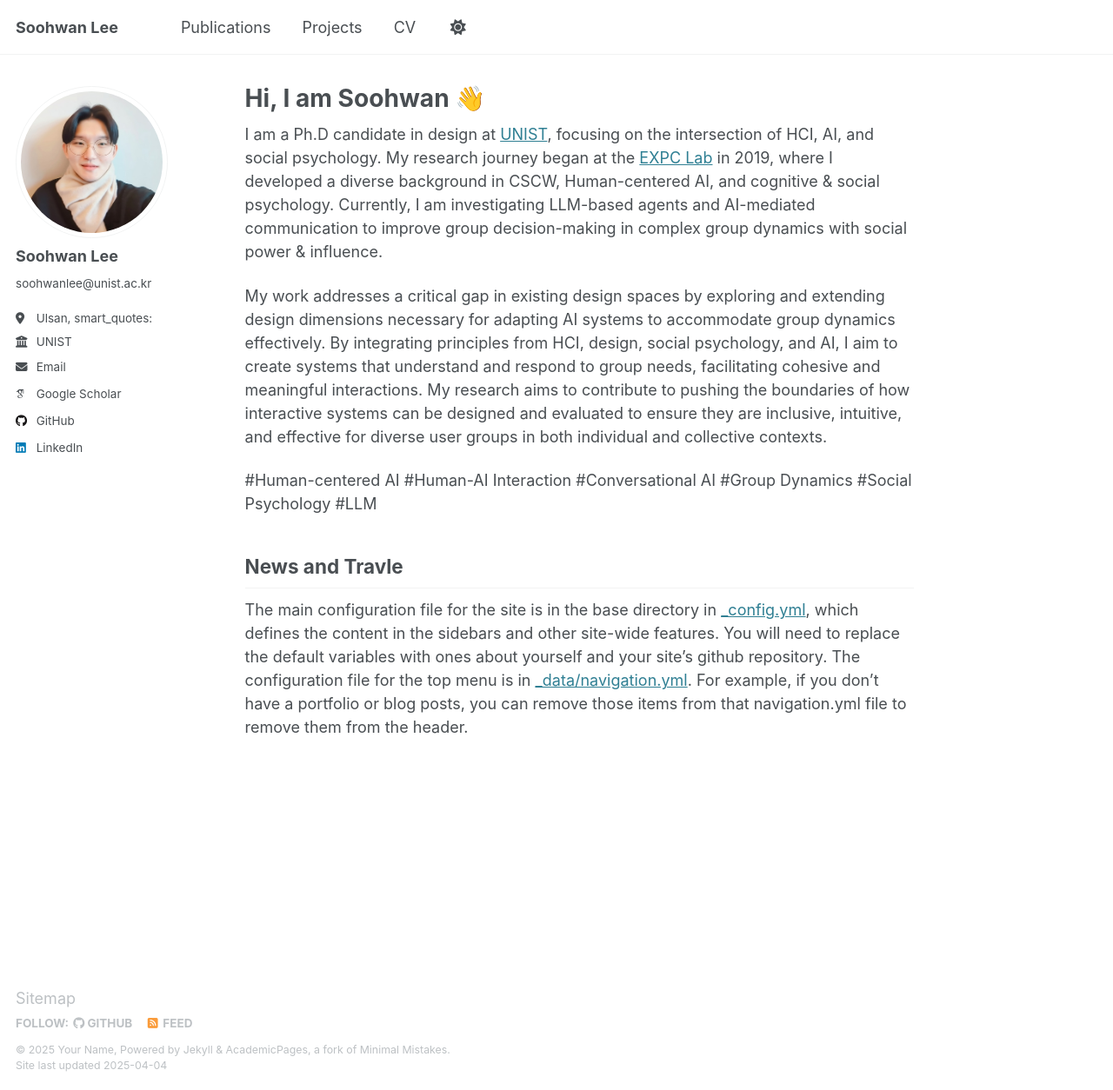
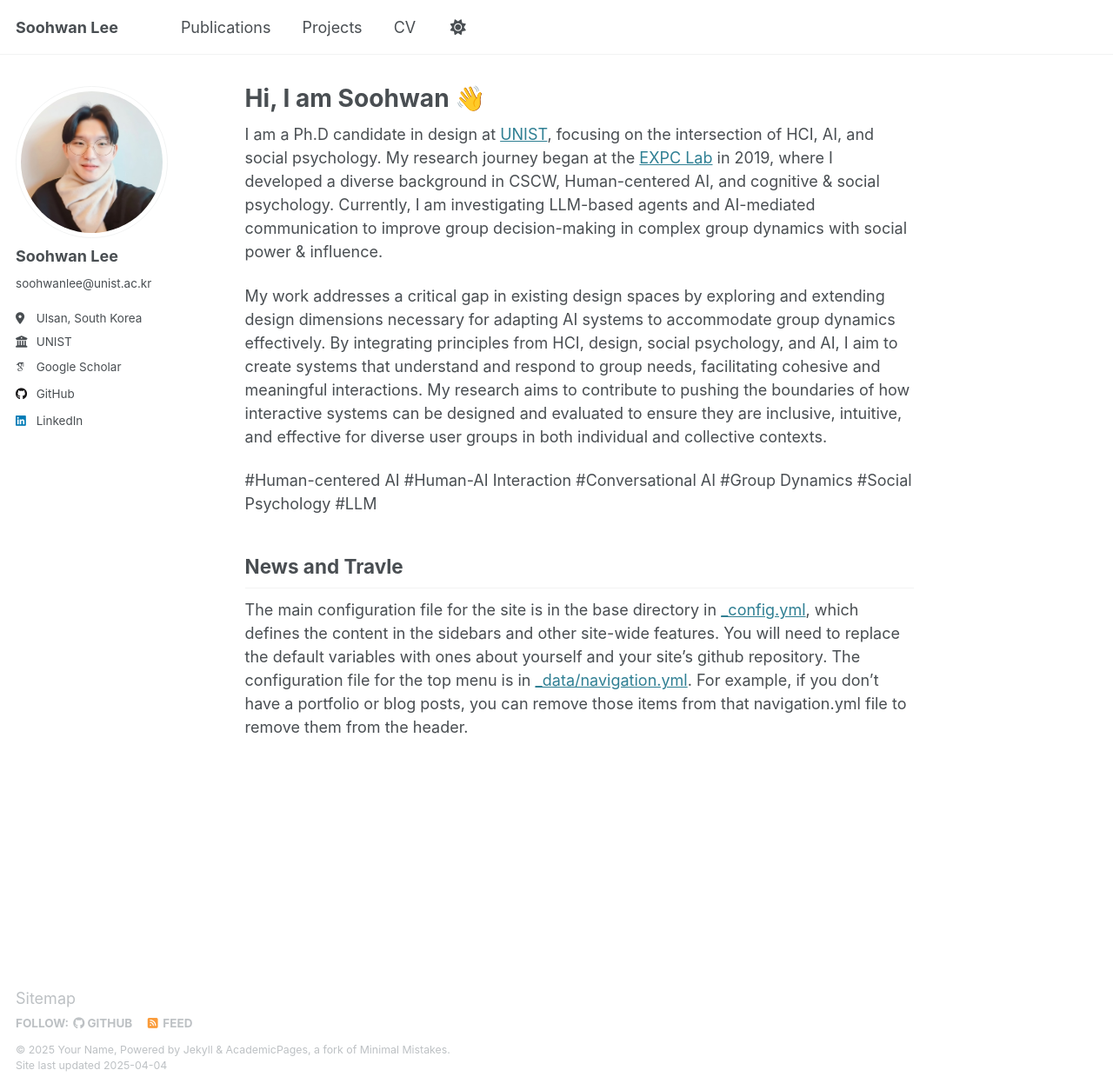
Before and after one commit to Soohwan-Lee/soohwan-lee.github.io, a Jekyll site: the page built from _pages/about.md, in a window 1280 px wide and 1254 px high. Shown: the whole window at 87% size. Built offline with Jekyll 4.4.1, drawn with Linux system fonts in a browser that asks for light colours; some web fonts are replaced.

Commit message:
DOCS: Publication Revision

```diff
--- a/_config.yml
+++ b/_config.yml
@@ -26,10 +26,10 @@
   name             : "Soohwan Lee"
   pronouns         : # example: "she/her"
   bio              : "soohwanlee@unist.ac.kr"
-  location         : "Ulsan, smart_quotes:"
+  location         : "Ulsan, South Korea"
   employer         : "UNIST"
   uri              : # URL
-  email            : "none@example.org"
+  email            : # URL
 
   # Academic websites
   arxiv            : # URL - Update with the correct link to your profile
@@ -45,7 +45,7 @@
   bitbucket        : # Username - Update with your username on the site
   codepen          : # Username
   dribbble         : # Username
-  github           : "academicpages"
+  github           : "https://github.com/Soohwan-Lee"
   kaggle           : # Username
   stackoverflow    : # User number or user number and name (i.e., use "1" or "1/jeff-atwood")
 
@@ -59,7 +59,7 @@
   keybase          : # Username
   instagram        : # Username
   lastfm           : # Username
-  linkedin         : "https://www.linkedin.com/in/soohwanlee/"
+  linkedin         : "soohwanlee"
   mastodon         : # URL
   medium           : # URL
   pinterest        : # Username
--- a/_pages/publications.html
+++ b/_pages/publications.html
@@ -6,12 +6,15 @@
 ---
 
 {% if site.author.googlescholar %}
-  <div class="wordwrap">You can also find my articles on <a href="{{site.author.googlescholar}}">my Google Scholar profile</a>.</div>
+  <div class="wordwrap">You can also find my articles on <a href="{{https://scholar.google.com/citations?user=_iYMyRcAAAAJ&hl=en&oi=ao}}">my Google Scholar profile</a>.</div>
 {% endif %}
+
+{% include publications_content.md %}
 
 {% include base_path %}
 
 <!-- New style rendering if publication categories are defined -->
+<!--
 {% if site.publication_category %}
   {% for category in site.publication_category  %}
     {% assign title_shown = false %}
@@ -31,3 +34,4 @@
     {% include archive-single.html %}
   {% endfor %}
 {% endif %}
+-->
```
Also changed, not shown: _pages/publications.md (renamed from _publications/publications.md).
